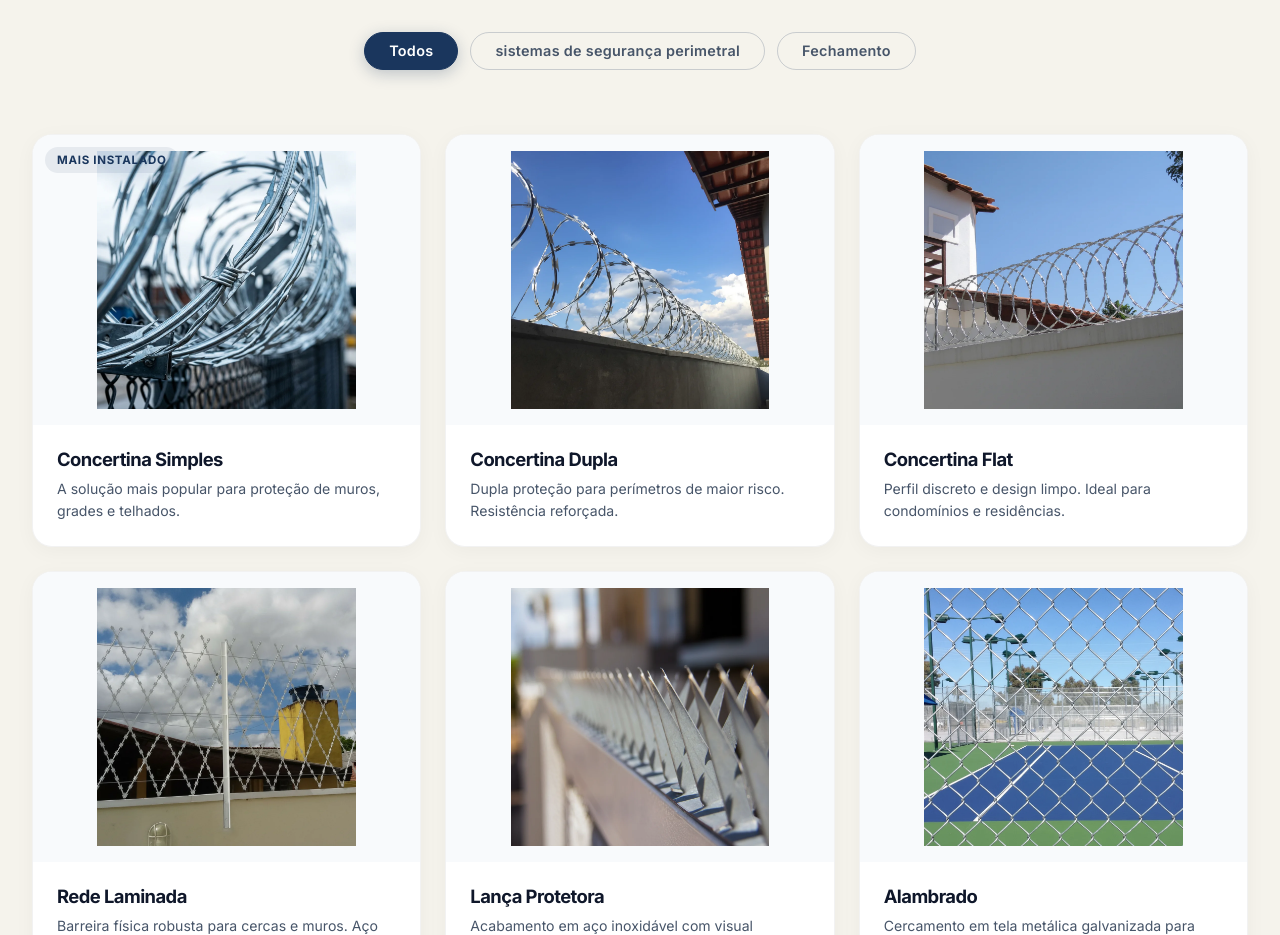
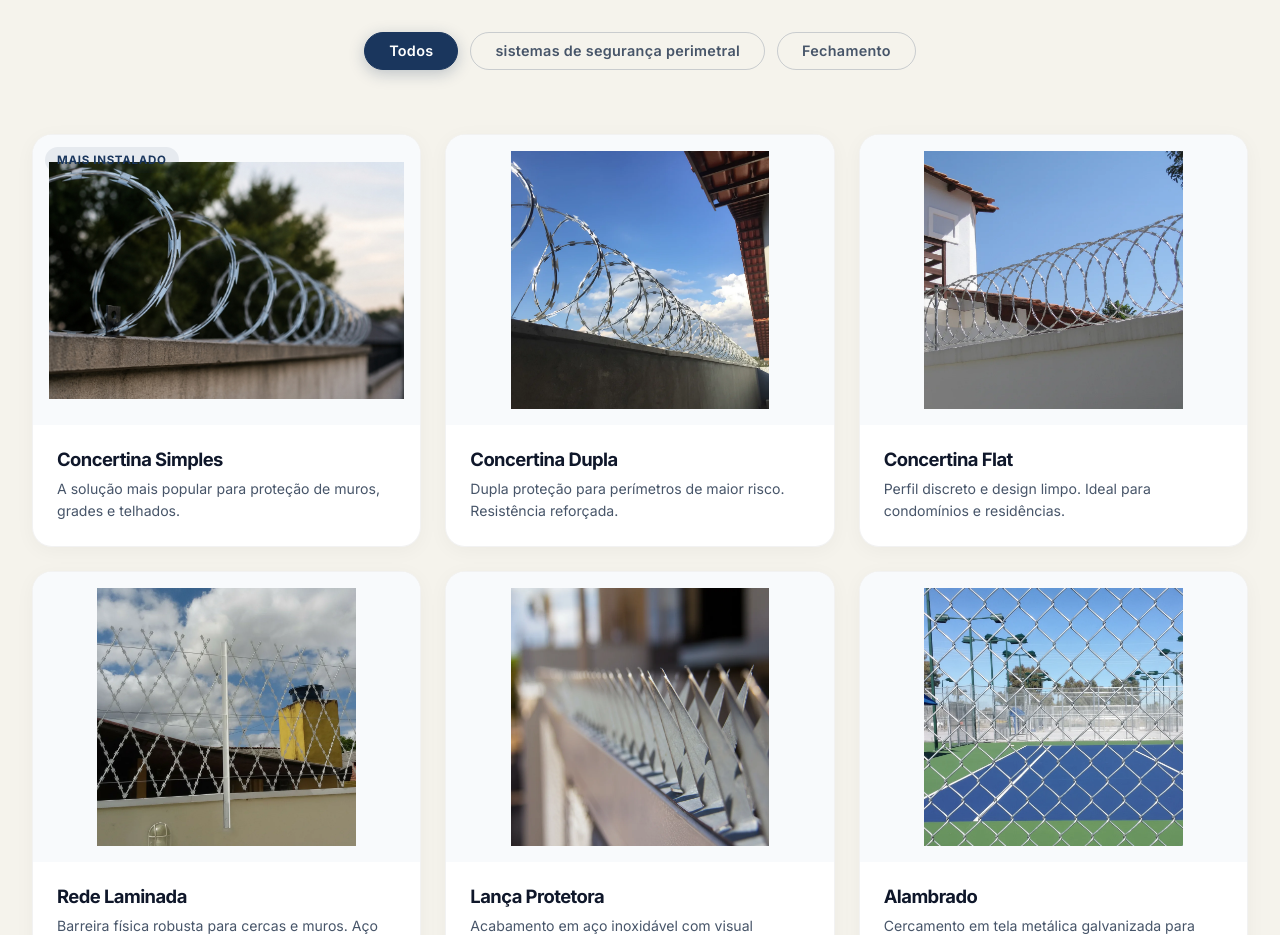
Before and after one commit to GeonelConcertinas/Geonel-site, a website built with Vite: page index.html in a window 1280 px wide. Shown: the part 6980-7915 px from the top of the page. Built offline with nearby package versions, Linux system fonts and the light colour scheme.

Commit message:
Substitui imagem da Concertina Simples pela nova foto enviada

```diff
--- a/index.html
+++ b/index.html
@@ -477,7 +477,7 @@
 
                 <div class="product-card reveal" data-category="concertina">
                     <div class="product-card__img">
-                        <img src="assets/img/produtos/concertina-simples.webp" alt="Concertina Simples" loading="lazy">
+                        <img src="assets/img/concertina-simples.jpg" alt="Concertina Simples" loading="lazy">
                         <div class="product-card__overlay"><a href="#budgetModal" class="product-cta-btn js-open-modal" data-product="Concertina Simples">Solicitar Orçamento</a></div>
                         <span class="product-tag">Mais Instalado</span>
                     </div>
```
Also changed, not shown: assets/img/concertina-simples.jpg (added).
